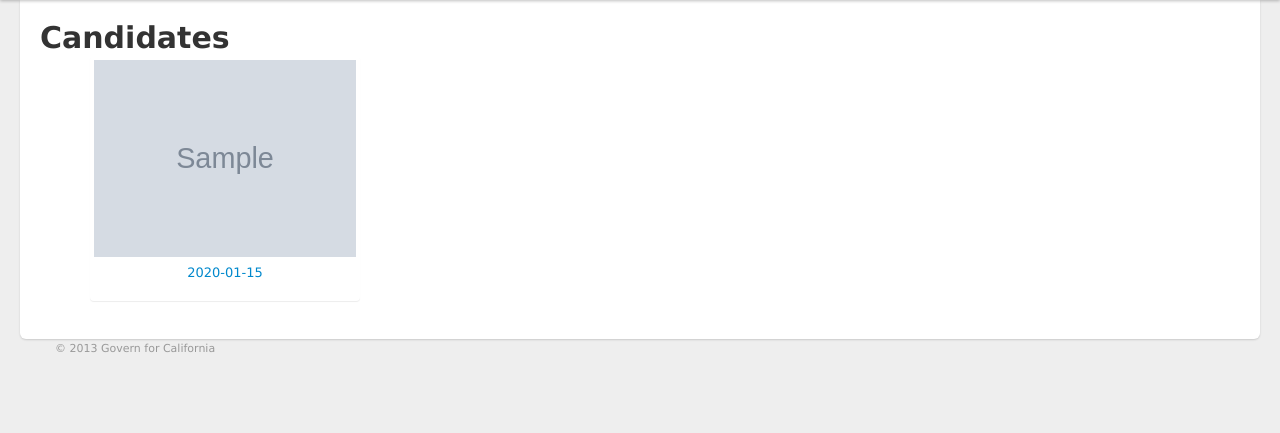
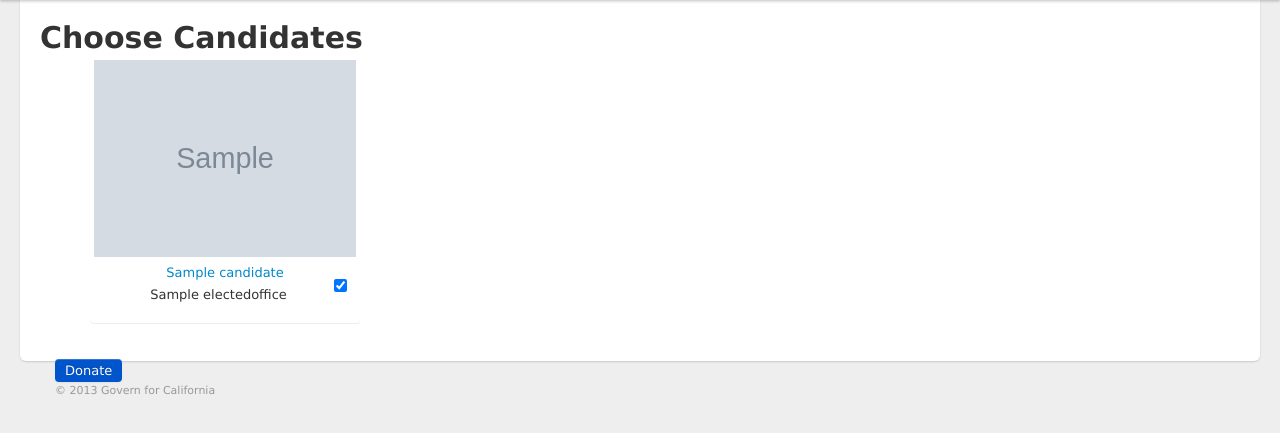
Before and after one commit to dasloss/blackholes, a Flask app: template templates/index.html in a window 1280 px wide. Shown: the part 40-473 px from the top of the page. Run offline with Flask 2, Linux system fonts and the light colour scheme; the template is opened without the code that fills it: most values are stand-ins (such as "Sample title", 1, 10 or a date in 2020); grey boxes marked "Sample" are stand-in pictures; parts of the project's set-up code (start-up, migrations or seed data) failed here and were passed over; some libraries are stand-ins or nearby versions.

```diff
--- a/templates/index.html
+++ b/templates/index.html
@@ -6,23 +6,28 @@
 <script src="/static/js/jquery.masonry.min.js"></script>
 {% endblock %}
 
+{% block footer %}
+<a href="/donate" class="btn btn-primary">Donate</a>
+{% endblock %}
+
 {% block main %}
-<h1>Candidates</h1>
+<h1>Choose Candidates</h1>
 <style> .thumbnail {text-align: center} </style>
     <div class="container-fluid" id="container">
         <ul class="thumbnails">
             {% for candidate in candidates %}
             <li class="span3">
                 <div class="thumbnail">
-                   <a href="#Modal{{ candidate.candidatename.replace(" ","") }}" data-toggle="modal"><img src={{ candidate.imgpath }} alt=""></a>
+                   <a href="#Modal{{ candidate.name.replace(" ","") }}" data-toggle="modal"><img src={{ candidate.imgpath }} alt=""></a>
                    <div class="caption">
-                       <p> <a href={{ candidate.website}} target="_blank">{{ candidate.candidatename }}</a></p>
+                       <p> <a href={{ candidate.website}} target="_blank">{{ candidate.name }}</a><br> <input type="checkbox" class="pull-right" id="Box{{ candidate.name.replace(" ","") }}" checked></p>
+		       <p>{{ candidate.electedoffice }}</p>
                     </div>
                  </div>
             <li>
-            <div class="modal hide fade" id="Modal{{ candidate.candidatename.replace(" ","") }}">
+            <div class="modal hide fade" id="Modal{{ candidate.name.replace(" ","") }}">
                 <div class="modal-header">
-                    <h3 id="myModalLabel">{{ candidate.candidatename }}</h3>
+                    <h3 id="myModalLabel">{{ candidate.name }}, {{ candidate.electedoffice }}</h3>
                 </div>
                 <div class="modal-body">
                     <p>{{ candidate.bio }}</p>
```
